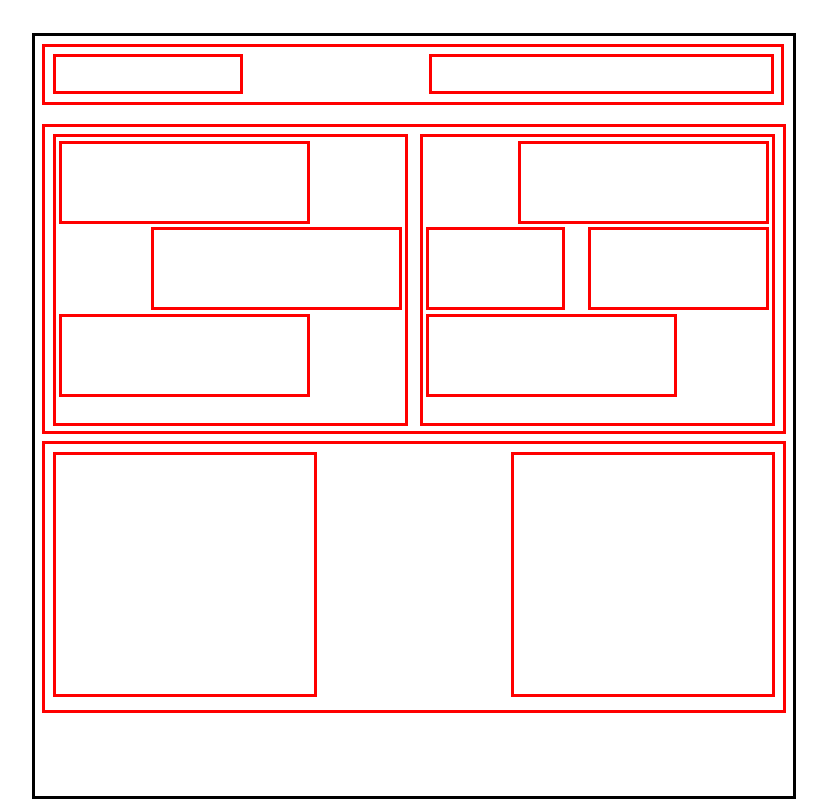
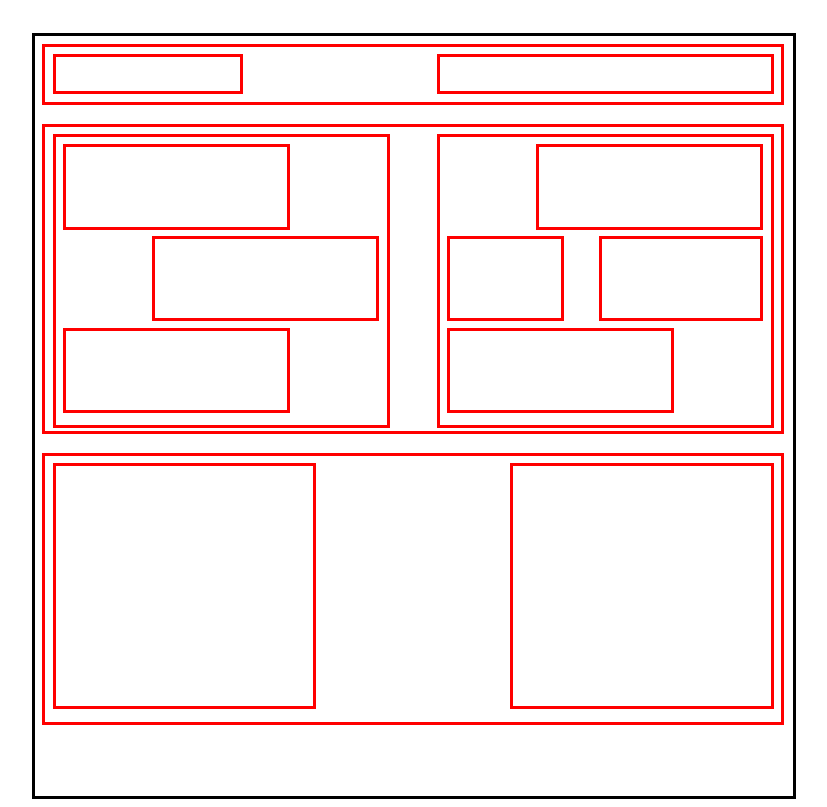
Before and after one commit to neigiamasJonas/3-hw-boxes, a website: page index.html in a window 1280 px wide. Shown: the whole page, without its empty margins (229-1056 px from the left). Drawn offline with Linux system fonts and the light colour scheme.

Commit message:
General fix

```diff
--- a/index.html
+++ b/index.html
@@ -11,22 +11,22 @@
     <main style="width: 60%; height: 760px; margin-left: 20%; margin-top: 2%; display:inline-block; border: 3px solid black;">
         <div style="width: 97%; display: inline-block; margin: 1%; border: 3px solid red;">
             <div style="border: 3px solid red; width: 25%; height: 34px; margin: 1%; float: left;"></div>
-            <div style="border: 3px solid red; width: 46%; height: 34px; margin: 1%; ; float: right;"></div>
+            <div style="border: 3px solid red; width: 45%; height: 34px; margin: 1%; ; float: right;"></div>
         </div>
-        <div style="width: auto; height: 40%; margin: 1%; border: 3px solid red;">
-            <div style="border: 3px solid red; width: 47.4%; height: 94%; margin: 1%; float: left;">
-                <div style="border: 3px solid red; width: 70%; height: 27%; margin: 1%; float: left;"></div>
-                <div style="border: 3px solid red; width: 70%; height: 27%; margin-right: 1%; float: right;"></div>
-                <div style="border: 3px solid red; width: 70%; height: 27%; margin: 1%; float: left;"></div>
+        <div style="width: 97%; height: 40%; margin: 1%; border: 3px solid red; display: inline-block;">
+            <div style="border: 3px solid red; width: 43%; height: 90%; margin: 1%; float: left; padding: 1%;">
+                <div style="border: 3px solid red; width: 70%; height: 29%; float: left;"></div>
+                <div style="border: 3px solid red; width: 70%; height: 29%; float: right; margin-top: 2%; margin-bottom: 2%;"></div>
+                <div style="border: 3px solid red; width: 70%; height: 29%; float: left;"></div>
             </div>
-            <div style="border: 3px solid red; width: 47.4%; height: 94%; margin-top: 1%; margin-bottom: 1%; margin-right: 1%; float: right;">
-                <div style="border: 3px solid red; width: 70%; height: 27%; margin: 1%; float: right;"></div>
-                <div style="border: 3px solid red; width: 38%; height: 27%; margin-left: 1%; float: left;"></div>
-                <div style="border: 3px solid red; width: 50%; height: 27%; margin-right: 1%; float: right;"></div>
-                <div style="border: 3px solid red; width: 70%; height: 27%; margin: 1%; float: left;"></div>
+            <div style="border: 3px solid red; width: 43%; height: 90%; margin-top: 1%; margin-bottom: 1%; margin-right: 1%; float: right; padding: 1%;">
+                <div style="border: 3px solid red; width: 70%; height: 29%; float: right;"></div>
+                <div style="border: 3px solid red; width: 35%; height: 29%; float: left; margin-top: 2%; margin-bottom: 2%;"></div>
+                <div style="border: 3px solid red; width: 50%; height: 29%; float: right; margin-top: 2%; margin-bottom: 2%;"></div>
+                <div style="border: 3px solid red; width: 70%; height: 29%; float: left;"></div>
             </div>
         </div>
-        <div style="width: auto; height: 35%; margin: 1%; margin-bottom: 60px; border: 3px solid red;">
+        <div style="width: 97%; height: 35%; margin: 1%; margin-bottom: 20%; border: 3px solid red;">
             <div style="border: 3px solid red; width: 35%; height: 90%; margin: 1%; float: left;"></div>
             <div style="border: 3px solid red; width: 35%; height: 90%; margin: 1%; ; float: right;"></div>
         </div>
```
